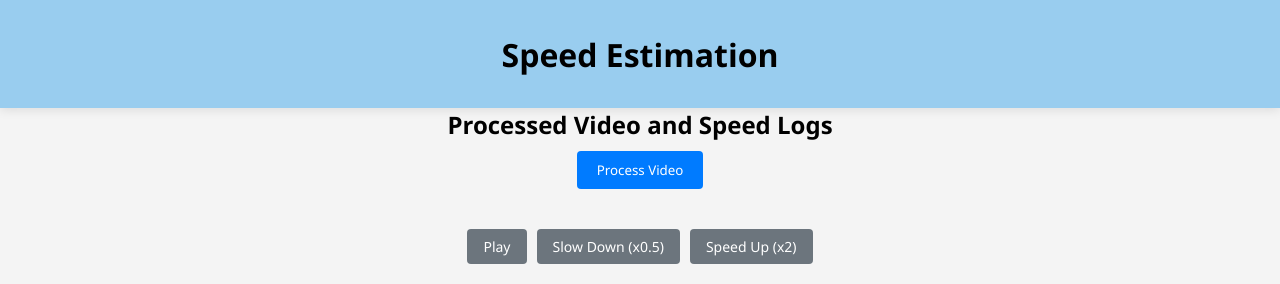
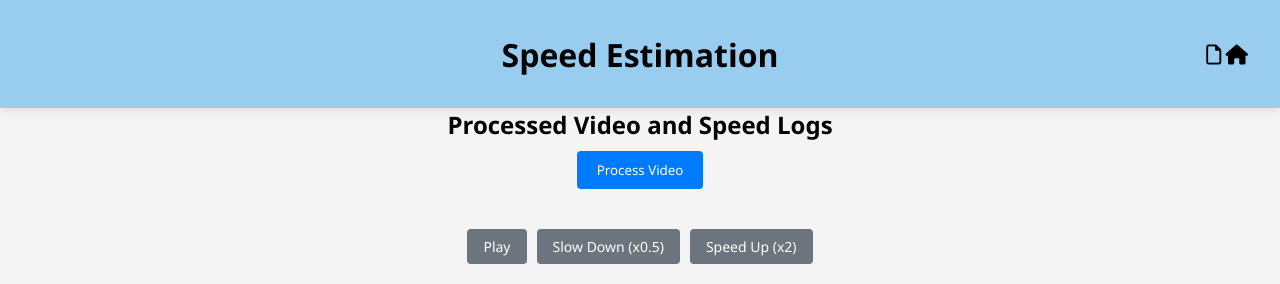
Before and after one commit to cyberpolkovnik/Traffic-Violation-Detection-System, a FastAPI app: page /speed_estimation in a window 1280 px wide. Shown: the top 284 px of the page. Run offline with FastAPI, Linux system fonts and the light colour scheme.

Commit message:
Redesigning some pages

```diff
--- a/static/css/estimation.css
+++ b/static/css/estimation.css
@@ -42,6 +42,25 @@ body {
     font-size: 2rem;
     margin: 0;
     z-index: 1;
+}
+
+.header-icon {
+    position: absolute;
+    right: 2rem;
+    top: 50%;
+    transform: translateY(-50%);
+}
+
+.header-icon a {
+    font-size: 20px;
+    color: #000 !important;
+    text-decoration: none;
+}
+
+.header-icon i {
+    font-size: 20px;
+    color: #000 !important;
+    cursor: pointer;
 }
 
 .video-container {
--- a/templates/calibration.html
+++ b/templates/calibration.html
@@ -10,6 +10,10 @@
     <header class="main-header">
         <div class="header-content">
             <h1>Calibration</h1>
+            <div class="header-icon">
+                <a href="/reports"><i class="fa-regular fa-file"></i></a>
+                <a href="/"><i class="fa-solid fa-house"></i></a>
+            </div>
         </div>
     </header>
 
--- a/templates/index.html
+++ b/templates/index.html
@@ -10,6 +10,9 @@
     <header class="main-header">
         <div class="header-content">
             <h1>Speed Estimation</h1>
+            <div class="header-icon">
+                <a href="/reports"><i class="fa-regular fa-file"></i></a>
+            </div>
         </div>
     </header>
 
--- a/templates/speed_estimation.html
+++ b/templates/speed_estimation.html
@@ -10,6 +10,10 @@
     <header class="main-header">
         <div class="header-content">
             <h1>Speed Estimation</h1>
+            <div class="header-icon">
+                <a href="/reports"><i class="fa-regular fa-file"></i></a>
+                <a href="/"><i class="fa-solid fa-house"></i></a>
+            </div>
         </div>
     </header>
 
```
Also changed, not shown: static/css/calibration.css (+19 -0 lines), static/css/style.css (+19 -0 lines).
